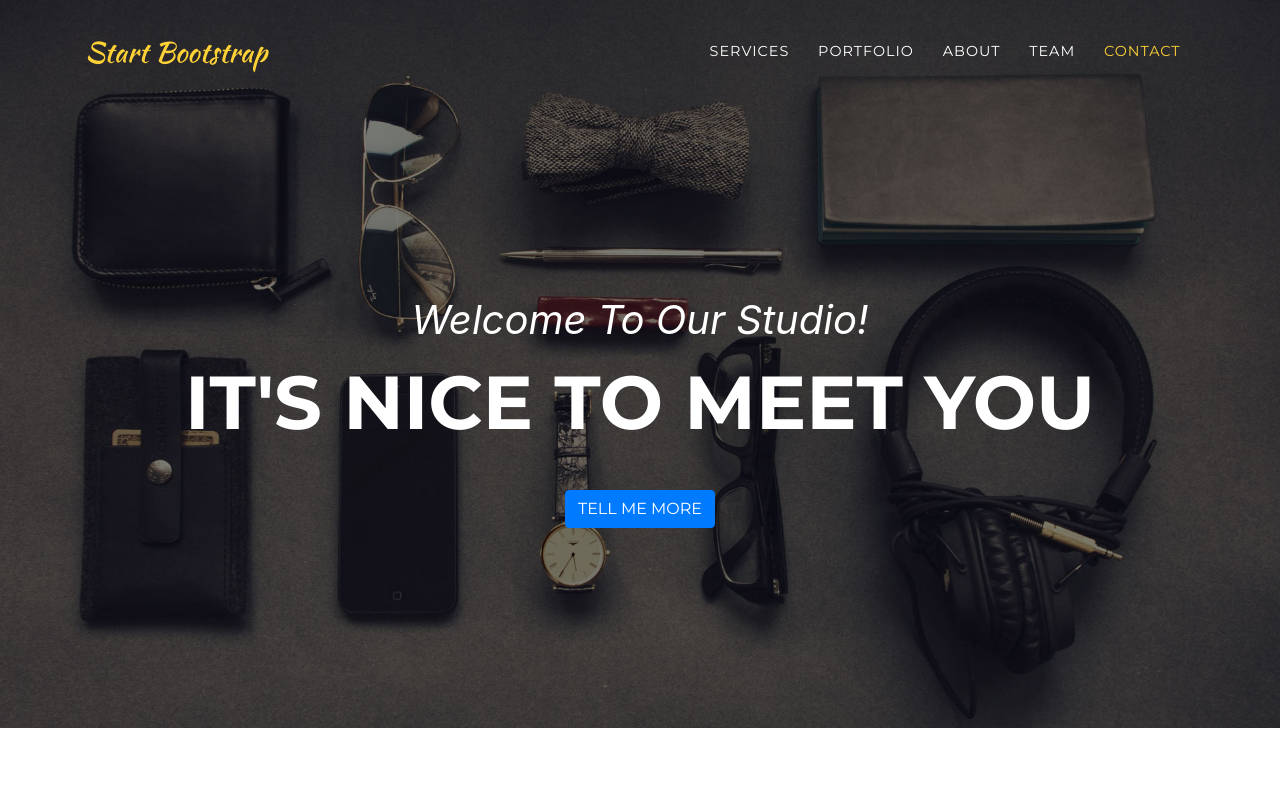
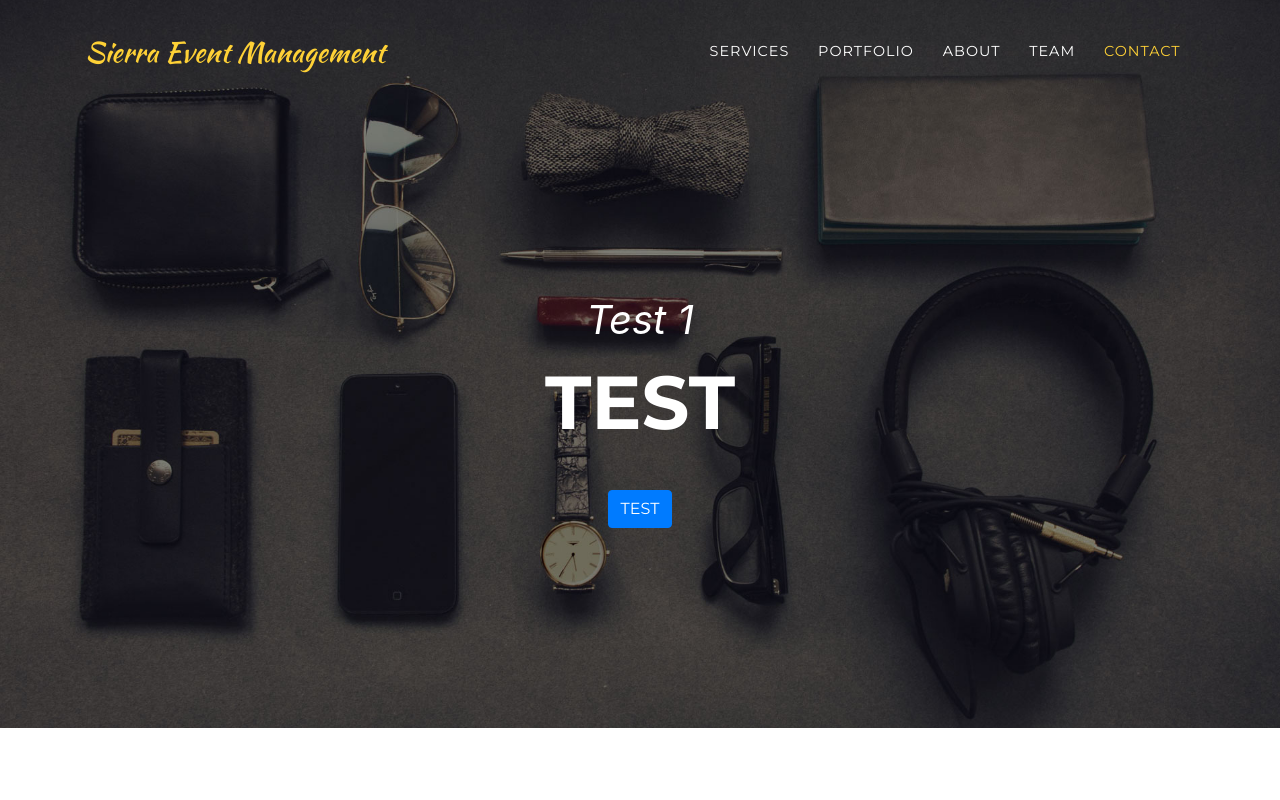
Before and after one commit to galenbrazell/SEM-One-Page-Business-Website, a website with bundled scripts: page index.html in a window 1280 px wide. Shown: the top 800 px of the page. Built offline with nearby package versions, Linux system fonts and the light colour scheme; a web font is replaced by a local one.

Commit message:
Quick index edit

```diff
--- a/index.html
+++ b/index.html
@@ -8,7 +8,7 @@
     <meta name="description" content="">
     <meta name="author" content="">
 
-    <title>Agency - Start Bootstrap Theme</title>
+    <title>Sierra Event Management</title>
 
     <!-- Bootstrap core CSS -->
     <link href="vendor/bootstrap/css/bootstrap.min.css" rel="stylesheet">
@@ -30,7 +30,7 @@
     <!-- Navigation -->
     <nav class="navbar navbar-expand-lg navbar-dark fixed-top" id="mainNav">
       <div class="container">
-        <a class="navbar-brand js-scroll-trigger" href="#page-top">Start Bootstrap</a>
+        <a class="navbar-brand js-scroll-trigger" href="#page-top">Sierra Event Management</a>
         <button class="navbar-toggler navbar-toggler-right" type="button" data-toggle="collapse" data-target="#navbarResponsive" aria-controls="navbarResponsive" aria-expanded="false" aria-label="Toggle navigation">
           Menu
           <i class="fas fa-bars"></i>
@@ -61,9 +61,9 @@
     <header class="masthead">
       <div class="container">
         <div class="intro-text">
-          <div class="intro-lead-in">Welcome To Our Studio!</div>
-          <div class="intro-heading text-uppercase">It's Nice To Meet You</div>
-          <a class="btn btn-primary btn-xl text-uppercase js-scroll-trigger" href="#services">Tell Me More</a>
+          <div class="intro-lead-in">Test 1</div>
+          <div class="intro-heading text-uppercase">Test</div>
+          <a class="btn btn-primary btn-xl text-uppercase js-scroll-trigger" href="#services">Test</a>
         </div>
       </div>
     </header>
```
